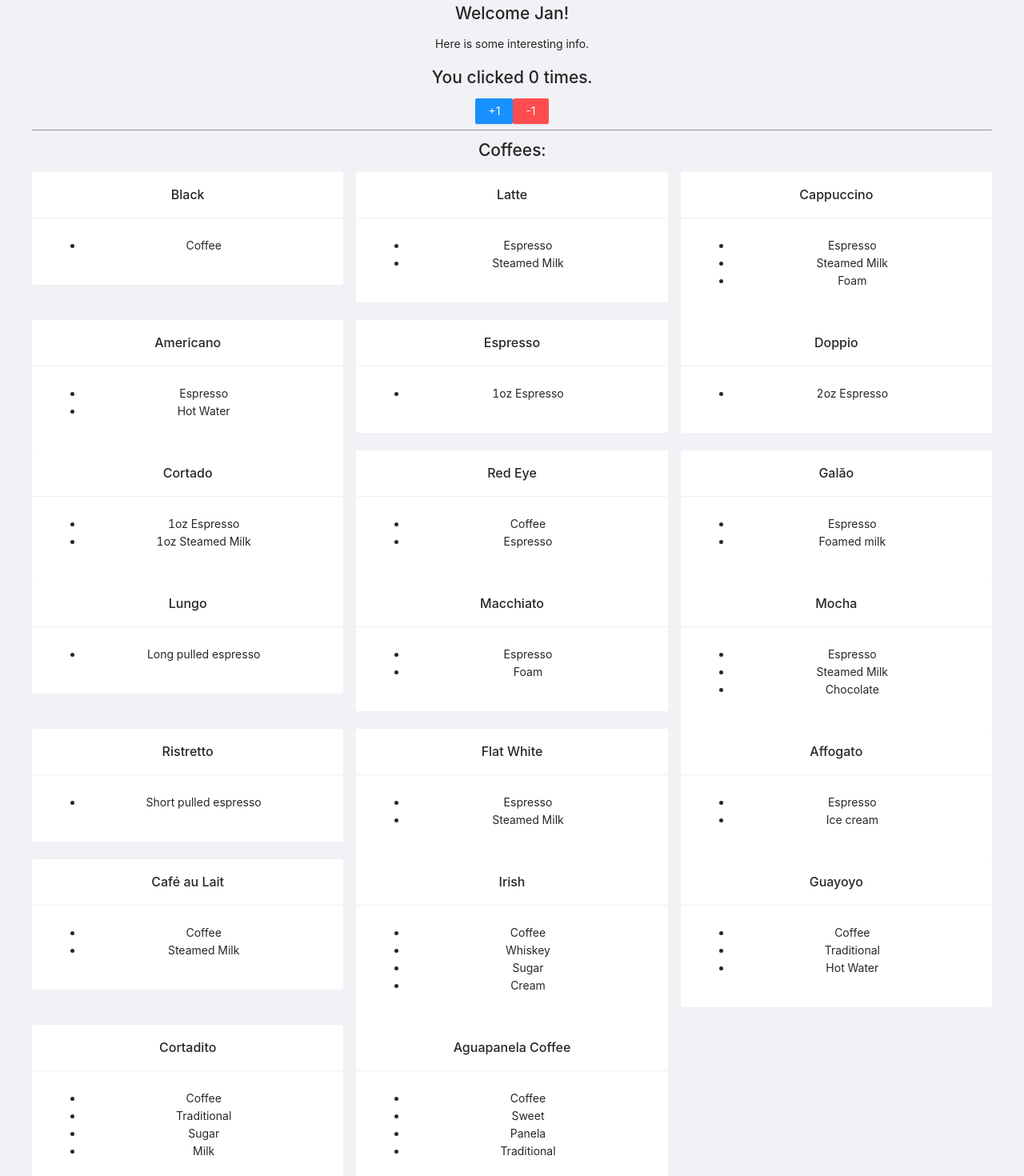
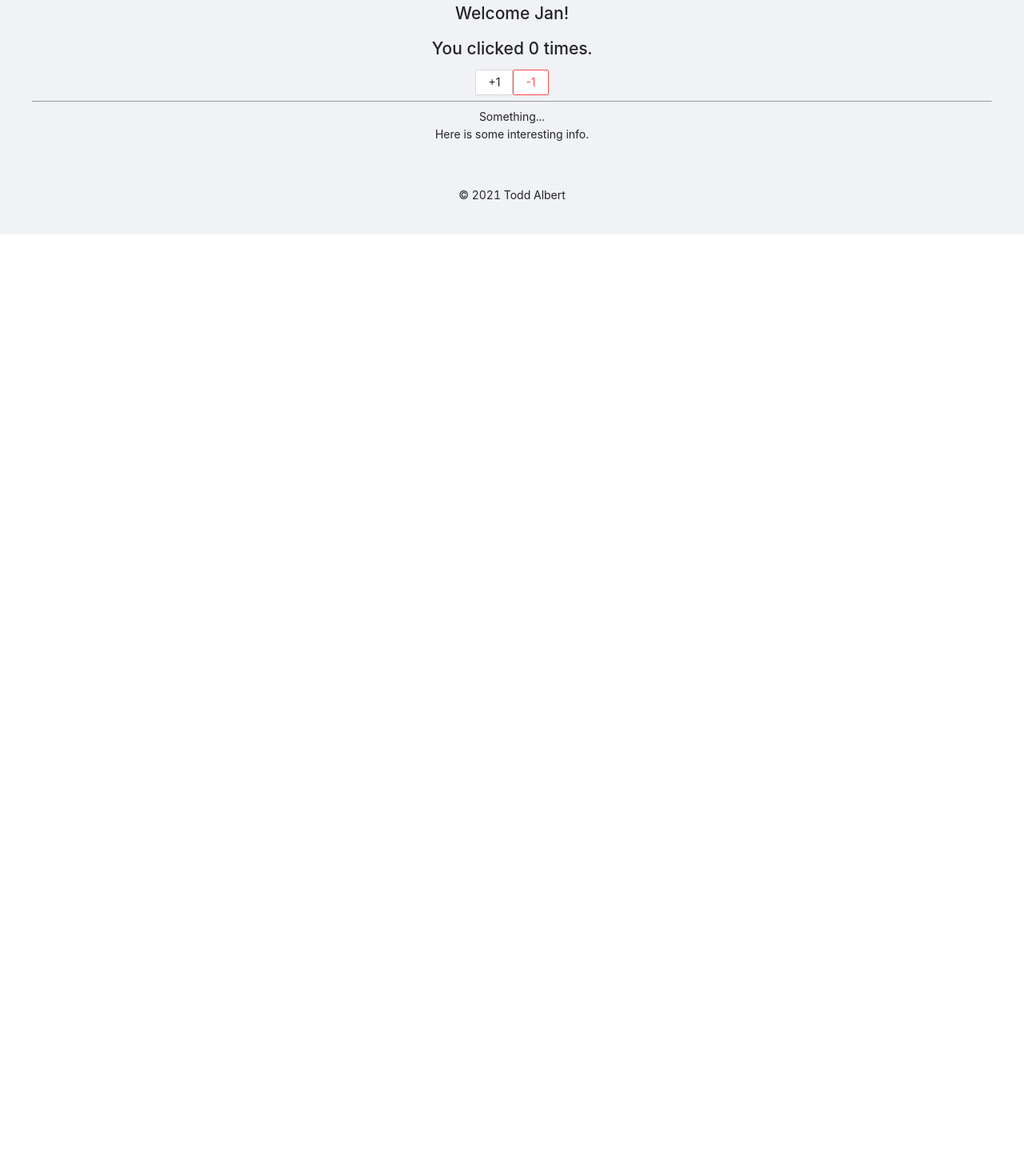
Before and after one commit to bocacode/react-01, a React (Create React App) app: page / in a window 1280 px wide. Shown: the part 80-1550 px from the top of the page at 80% size. After the commit the page ends 800 px from the top, so only its background shows below. Built offline with nearby package versions, Linux system fonts and the light colour scheme.

Commit message:
refactor Message component to smaller 1s w/Hooks

```diff
--- /dev/null
+++ b/src/components/Clicker.js
@@ -0,0 +1,16 @@
+import React, { useState } from 'react'
+import { Button } from 'antd'
+
+function Clicker(){
+  const [count, setCount] = useState(0)
+  return (
+    <React.Fragment>
+      <h2>You clicked {count} times.</h2>
+      <Button primary onClick={() => setCount(count+1)}> +1 </Button>
+      <Button danger onClick={() => setCount(count-1)}> -1 </Button>
+      <hr/>
+    </React.Fragment>
+  )
+}
+
+export default Clicker
--- /dev/null
+++ b/src/components/Coffees.js
@@ -0,0 +1,7 @@
+import React from 'react'
+
+function Coffees(){
+  return <div>Something...</div>
+}
+
+export default Coffees
--- a/src/components/Message.js
+++ b/src/components/Message.js
@@ -1,229 +1,9 @@
 import React from 'react'
-import { Button, Card, Col, Row } from 'antd'
-
-const data = [
-  {
-    "title": "Black",
-    "description": "Black coffee is as simple as it gets with ground coffee beans steeped in hot water, served warm. And if you want to sound fancy, you can call black coffee by its proper name: cafe noir.",
-    "ingredients": [
-      "Coffee"
-    ],
-    "id": 1
-  },
-  {
-    "title": "Latte",
-    "description": "As the most popular coffee drink out there, the latte is comprised of a shot of espresso and steamed milk with just a touch of foam. It can be ordered plain or with a flavor shot of anything from vanilla to pumpkin spice.",
-    "ingredients": [
-      "Espresso",
-      "Steamed Milk"
-    ],
-    "id": 2
-  },
-  {
-    "title": "Cappuccino",
-    "description": "Cappuccino is a latte made with more foam than steamed milk, often with a sprinkle of cocoa powder or cinnamon on top. Sometimes you can find variations that use cream instead of milk or ones that throw in flavor shot, as well.",
-    "ingredients": [
-      "Espresso",
-      "Steamed Milk",
-      "Foam"
-    ],
-    "id": 3
-  },
-  {
-    "title": "Americano",
-    "description": "With a similar flavor to black coffee, the americano consists of an espresso shot diluted in hot water.",
-    "ingredients": [
-      "Espresso",
-      "Hot Water"
-    ],
-    "id": 4
-  },
-  {
-    "title": "Espresso",
-    "description": "An espresso shot can be served solo or used as the foundation of most coffee drinks, like lattes and macchiatos.",
-    "ingredients": [
-      "1oz Espresso"
-    ],
-    "id": 5
-  },
-  {
-    "title": "Doppio",
-    "description": "A double shot of espresso, the doppio is perfect for putting extra pep in your step.",
-    "ingredients": [
-      "2oz Espresso"
-    ],
-    "id": 6
-  },
-  {
-    "title": "Cortado",
-    "description": "Like yin and yang, a cortado is the perfect balance of espresso and warm steamed milk. The milk is used to cut back on the espresso’s acidity.",
-    "ingredients": [
-      "1oz Espresso",
-      "1oz Steamed Milk"
-    ],
-    "id": 7
-  },
-  {
-    "title": "Red Eye",
-    "description": "Named after those pesky midnight flights, a red eye can cure any tiresome morning. A full cup of hot coffee with an espresso shot mixed in, this will definitely get your heart racing.",
-    "ingredients": [
-      "Coffee",
-      "Espresso"
-    ],
-    "id": 8
-  },
-  {
-    "title": "Galão",
-    "description": "Originating in Portugal, this hot coffee drink is closely related to the latte and cappuccino. Only difference is it contains about twice as much foamed milk, making it a lighter drink compared to the other two.",
-    "ingredients": [
-      "Espresso",
-      "Foamed milk"
-    ],
-    "id": 9
-  },
-  {
-    "title": "Lungo",
-    "description": "A lungo is a long-pull espresso. The longer the pull, the more caffeine there is and the more ounces you can enjoy.",
-    "ingredients": [
-      "Long pulled espresso"
-    ],
-    "id": 10
-  },
-  {
-    "title": "Macchiato",
-    "description": "The macchiato is another espresso-based drink that has a small amount of foam on top. It’s the happy medium between a cappuccino and a doppio.",
-    "ingredients": [
-      "Espresso",
-      "Foam"
-    ],
-    "id": 11
-  },
-  {
-    "title": "Mocha",
-    "description": "For all you chocolate lovers out there, you’ll fall in love with a mocha (or maybe you already have). The mocha is a chocolate espresso drink with steamed milk and foam.",
-    "ingredients": [
-      "Espresso",
-      "Steamed Milk",
-      "Chocolate"
-    ],
-    "id": 12
-  },
-  {
-    "title": "Ristretto",
-    "description": "Ristretto is an espresso shot. It uses less hot water which creates a sweeter flavor compared to the bitter taste of a traditional shot of espresso or a doppio.",
-    "ingredients": [
-      "Short pulled espresso"
-    ],
-    "id": 13
-  },
-  {
-    "title": "Flat White",
-    "description": "This Aussie-born drink is basically a cappuccino without the foam or chocolate sprinkle. It’s an espresso drink with steamed milk.",
-    "ingredients": [
-      "Espresso",
-      "Steamed Milk"
-    ],
-    "id": 14
-  },
-  {
-    "title": "Affogato",
-    "description": "The affogato is an excuse to enjoy a scoop of ice cream any time of day (and any time of year in my opinion). Served with a scoop of ice cream and a shot of espresso, or two.",
-    "ingredients": [
-      "Espresso",
-      "Ice cream"
-    ],
-    "id": 15
-  },
-  {
-    "title": "Café au Lait",
-    "description": "Café au lait is perfect for the coffee minimalist who wants a bit more flavor. Just add a splash of warm milk to your coffee and you’re all set!",
-    "ingredients": [
-      "Coffee",
-      "Steamed Milk"
-    ],
-    "id": 16
-  },
-  {
-    "title": "Irish",
-    "description": "Irish coffee consists of black coffee, whiskey and sugar, topped with whipped cream.",
-    "ingredients": [
-      "Coffee",
-      "Whiskey",
-      "Sugar",
-      "Cream"
-    ],
-    "id": 17
-  },
-  {
-    "title": "Guayoyo",
-    "description": "Traditional venezuelan coffee prepared by filtering the ground coffee in a cone of cloth and pouring hot water on top of it. It's prefferably drinked wihout milk nor cream.",
-    "ingredients": [
-      "Coffee",
-      "Traditional",
-      "Hot Water"
-    ],
-    "id": 18
-  },
-  {
-    "title": "Cortadito",
-    "description": "Traditional cuban coffee method where a bit of freshly brewed coffee is mixed with sugar to create a highly sugared paste. Then add the rest of the coffee and stir adding milk until a 50/50 ratio is achieved.",
-    "ingredients": [
-      "Coffee",
-      "Traditional",
-      "Sugar",
-      "Milk"
-    ],
-    "id": 19
-  },
-  {
-    "title": "Aguapanela Coffee",
-    "description": "Bring panela and coffee to a boil in a small pan for 30 minutes until panela is melted. Brew your coffee using your favorite brewing technique but add the hot aguapanela instead of hot water. Delicious sweetened coffee is ready.",
-    "ingredients": [
-      "Coffee",
-      "Sweet",
-      "Panela",
-      "Traditional"
-    ],
-    "id": 20
-  }
-]
-
 class Message extends React.Component {
-  constructor(props) {
-    super(props)
-    this.state = {
-      counter: 0
-    }
-  }
-  handleClick(inc) {
-    this.setState({ counter: this.state.counter + inc })
-  }
   render() {
     return (
       <section>
         <p>Here is some interesting info.</p>
-        <h2>You clicked {this.state.counter} times.</h2>
-        <Button type="primary" onClick={() => this.handleClick(1)}>+1</Button>
-        <Button type="primary" danger onClick={() => this.handleClick(-1)}>-1</Button>
-        <hr />
-        <h2>Coffees:</h2>
-        <div className="site-card-wrapper">
-          <Row gutter={16}>
-          {data.map(drink => {
-            return (
-              <Col span={8} key={drink.id}>
-                <Card title={drink.title} bordered={false}>
-                  <ul>
-                    {drink.ingredients.map(ingred => {
-                      return <li key={ingred}>{ingred}</li>
-                    })}
-                  </ul>
-                </Card>
-              </Col>
-            )
-          })}
-          </Row>
-        </div>
       </section>
     )
   }
--- a/src/scenes/Home.js
+++ b/src/scenes/Home.js
@@ -2,6 +2,8 @@ import React from 'react'
 import { Layout } from 'antd'
 import NavMenu from '../components/Menu'
 import Welcome from '../components/Welcome'
+import Clicker from '../components/Clicker'
+import Coffees from '../components/Coffees'
 import Message from '../components/Message'
 import Footer from '../components/Footer'
 
@@ -13,6 +15,8 @@ function Home() {
       </Layout.Header>
       <Layout.Content style={{ padding: '16px 40px', textAlign: 'center' }}>
         <Welcome age={25} name="Jan" />
+        <Clicker />
+        <Coffees />
         <Message />
       </Layout.Content>
       <Layout.Footer style={{ textAlign: 'center' }}>
```
